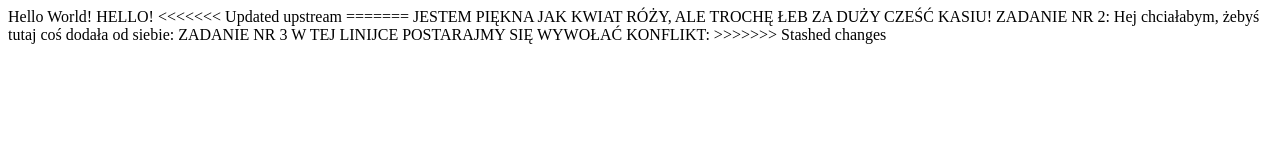
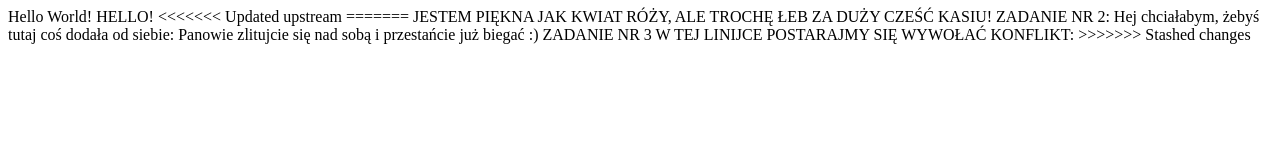
Before and after one commit to pyslawa/testowy2, a plain HTML site: page index.html in a window 1280 px wide. Drawn offline with Linux system fonts and the light colour scheme.

Commit message:
Zadanie2

```diff
--- a/index.html
+++ b/index.html
@@ -17,6 +17,7 @@
 
     ZADANIE NR 2:
     Hej chciałabym, żebyś tutaj coś dodała od siebie:
+    Panowie zlitujcie się nad sobą i przestańcie już biegać :)
 
     ZADANIE NR 3
 
```
